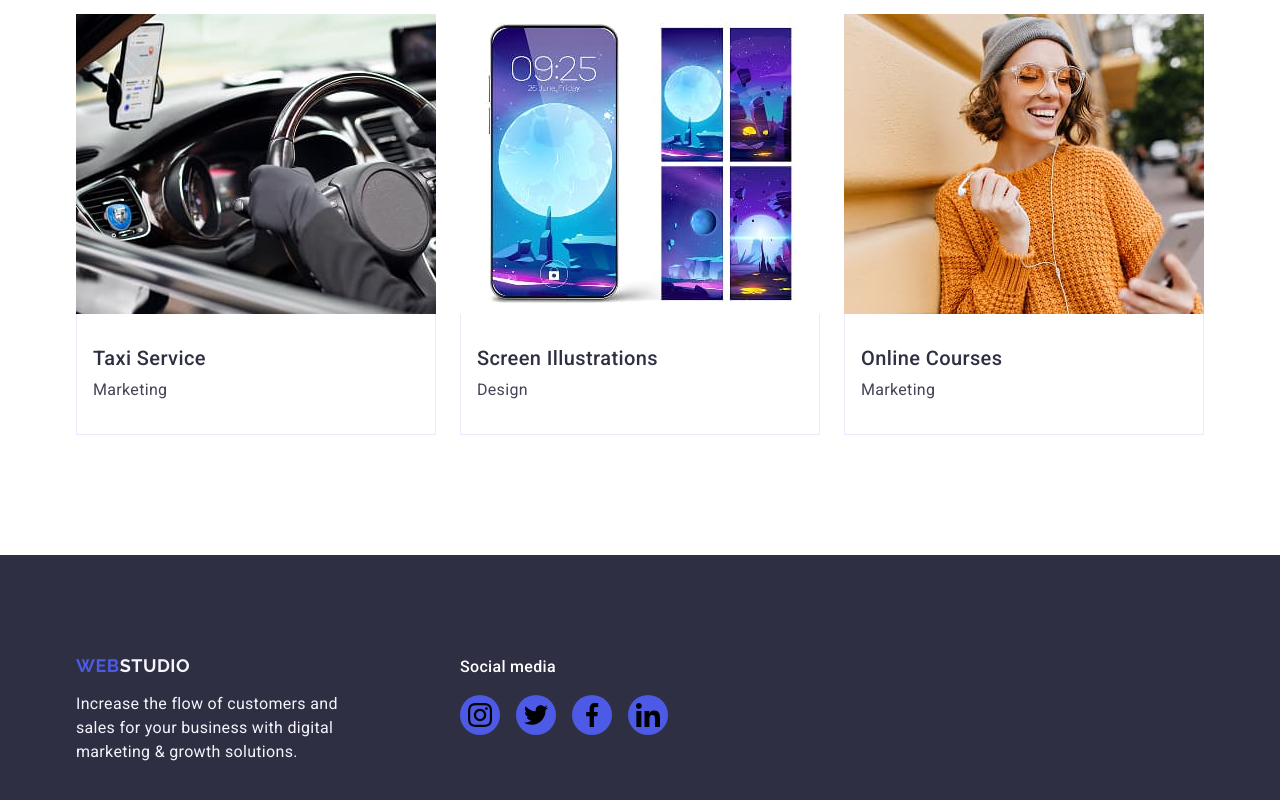
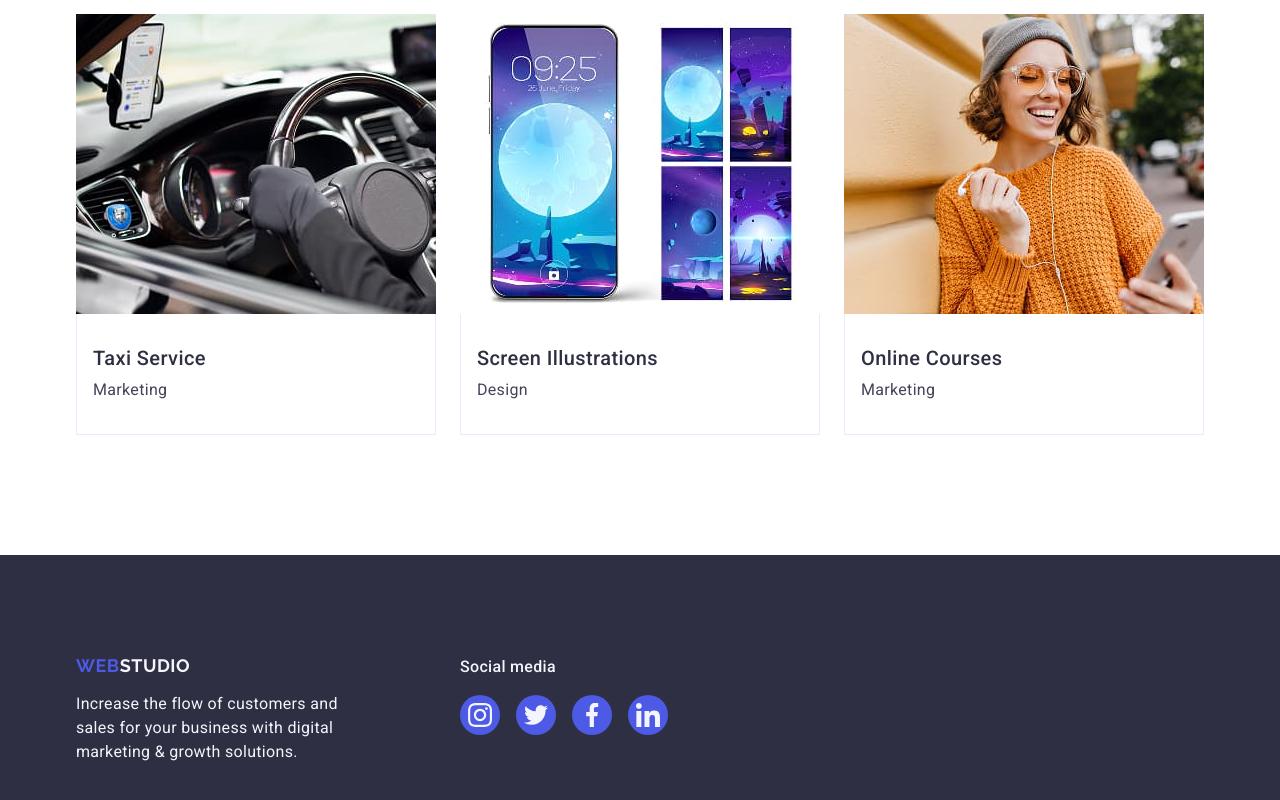
Before and after one commit to marana08/goit-markup-hw-04, a plain HTML site: page index.html in a window 1280 px wide. Shown: the part 2612-3412 px from the top of the page. Drawn offline with nearby package versions, Linux system fonts and the light colour scheme.

Commit message:
fullfooter

```diff
--- a/css/styles.css
+++ b/css/styles.css
@@ -536,30 +536,30 @@ img {
   max-width: 264px;
 }
 
-.footer-social {
-  /* контейнер для соцмереж */
-}
 
-.footer-social-text {
+.social-title {
   font-weight: 500;
   font-size: 16px;
   line-height: 1.5;
   letter-spacing: 0.02em;
-  color: var(--white-color);
+  color:var(--cloud-color);
   margin-bottom: 16px;
 }
 
-.footer-list {
+.social-list {
   display: flex;
   gap: 16px;
+  padding: 0;
+  margin: 0;
+  list-style: none;
 }
 
-.footer-item {
+.social-item {
   width: 40px;
   height: 40px;
 }
 
-.footer-icon-link {
+.social-link {
   width: 100%;
   height: 100%;
   background-color: var(--iris-color);
@@ -570,7 +570,11 @@ img {
   transition: background-color 250ms cubic-bezier(0.4, 0, 0.2, 1);
 }
 
-.footer-icon-link:hover,
-.footer-icon-link:focus {
-  background-color: var(--green-color);
+.social-link:hover,
+.social-link:focus {
+  background-color: #31d0aa;
 }
+
+.social-icon {
+  fill: var(--cloud-color);
+}
--- a/index.html
+++ b/index.html
@@ -440,8 +440,7 @@
     </main>
     <!--footer-->
     <footer class="footer">
-      <div class="container">
-        <div class="footer-wrapper">
+  <div class="container footer-wrapper">
     <div class="footer-box">
       <a href="./index.html" class="footer-logo">
         Web<span class="footer-logo-accent">Studio</span>
@@ -451,33 +450,34 @@
         digital marketing & growth solutions.
       </p>
     </div>
-          <div class="footer-social">
-            <p class="footer-social-text">Social media</p>
-            <ul class="footer-list">
-              <li class="footer-item">
-                <a href="#" class="footer-icon-link">
-                  <svg class="footer-icons" width="24" height="24">
+
+    <div class="social-container">
+      <p class="social-title">Social media</p>
+      <ul class="social-list">
+        <li class="social-item">
+          <a href="#" class="social-link">
+            <svg class="social-icon" width="24" height="24">
               <use href="./images/icons.svg#icon-instagram"></use>
             </svg>
           </a>
         </li>
-              <li class="footer-item">
-                <a href="#" class="footer-icon-link">
-                  <svg class="footer-icons" width="24" height="24">
+        <li class="social-item">
+          <a href="#" class="social-link">
+            <svg class="social-icon" width="24" height="24">
               <use href="./images/icons.svg#icon-twitter"></use>
             </svg>
           </a>
         </li>
-              <li class="footer-item">
-                <a href="#" class="footer-icon-link">
-                  <svg class="footer-icons" width="24" height="24">
+        <li class="social-item">
+          <a href="#" class="social-link">
+            <svg class="social-icon" width="24" height="24">
               <use href="./images/icons.svg#icon-facebook"></use>
             </svg>
           </a>
         </li>
-              <li class="footer-item">
-                <a href="#" class="footer-icon-link">
-                  <svg class="footer-icons" width="24" height="24">
+        <li class="social-item">
+          <a href="#" class="social-link">
+            <svg class="social-icon" width="24" height="24">
               <use href="./images/icons.svg#icon-linkedin"></use>
             </svg>
           </a>
@@ -485,7 +485,6 @@
       </ul>
     </div>
   </div>
-      </div>
 </footer>
   </body>
 </html>
```
Lines whose indentation alone changed are shown as unchanged.
